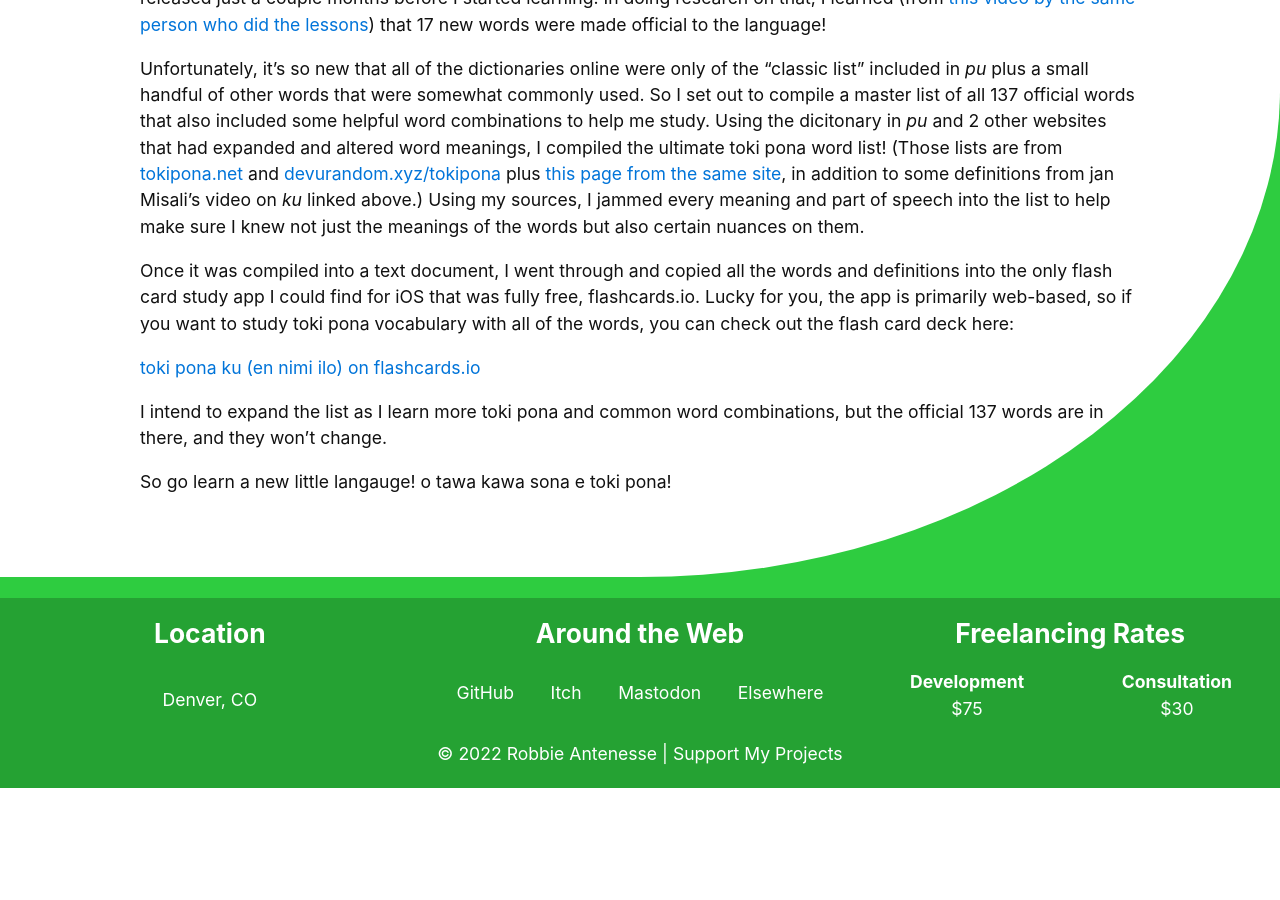
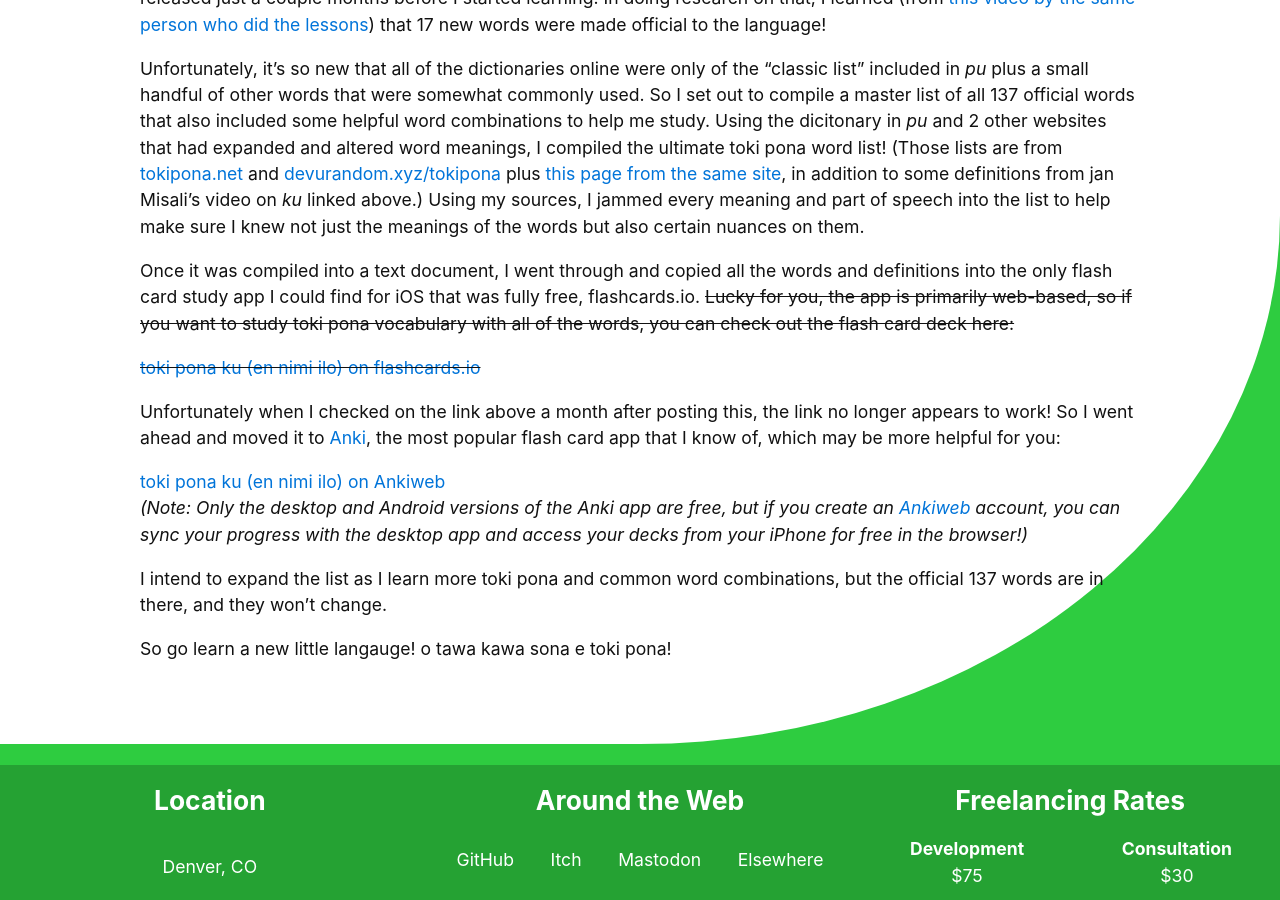
Before and after one commit to Alamantus/robbie.antenesse.net, a Jekyll site: the page built from _posts/2021-12-06-toki-pona.md, in a window 1280 px wide and 900 px high, scrolled down 1425 px. Built offline with Jekyll 4.4.1, drawn with Linux system fonts in a browser that asks for light colours; before the commit the page ends 2213 px from its top, so only the background shows below that.

Commit message:
Replace Flashcards.io with Anki in toki pona post

```diff
--- a/_posts/2021-12-06-toki-pona.md
+++ b/_posts/2021-12-06-toki-pona.md
@@ -37,9 +37,14 @@ When I decided I wanted to learn toki pona for real, I started watching a very g
 
 Unfortunately, it's so new that all of the dictionaries online were only of the "classic list" included in _pu_ plus a small handful of other words that were somewhat commonly used. So I set out to compile a master list of all 137 official words that also included some helpful word combinations to help me study. Using the dicitonary in _pu_ and 2 other websites that had expanded and altered word meanings, I compiled the ultimate toki pona word list! (Those lists are from [tokipona.net](http://tokipona.net/tp/ClassicWordList.aspx) and [devurandom.xyz/tokipona](https://devurandom.xyz/tokipona/dictionary.html) plus [this page from the same site](https://devurandom.xyz/tokipona/13.html), in addition to some definitions from jan Misali's video on _ku_ linked above.) Using my sources, I jammed every meaning and part of speech into the list to help make sure I knew not just the meanings of the words but also certain nuances on them.
 
-Once it was compiled into a text document, I went through and copied all the words and definitions into the only flash card study app I could find for iOS that was fully free, flashcards.io. Lucky for you, the app is primarily web-based, so if you want to study toki pona vocabulary with all of the words, you can check out the flash card deck here:
+Once it was compiled into a text document, I went through and copied all the words and definitions into the only flash card study app I could find for iOS that was fully free, flashcards.io. ~~Lucky for you, the app is primarily web-based, so if you want to study toki pona vocabulary with all of the words, you can check out the flash card deck here:~~
 
-[toki pona ku (en nimi ilo) on flashcards.io](https://flashcards.io/app?deck=d-17438-2021-12-06T20%3A21%3A38.051Z17)
+~~[toki pona ku (en nimi ilo) on flashcards.io](https://flashcards.io/app?deck=d-17438-2021-12-06T20%3A21%3A38.051Z17)~~
+
+Unfortunately when I checked on the link above a month after posting this, the link no longer appears to work! So I went ahead and moved it to [Anki](https://apps.ankiweb.net), the most popular flash card app that I know of, which may be more helpful for you:
+
+[toki pona ku (en nimi ilo) on Ankiweb](https://ankiweb.net/shared/info/1075479788)
+_(Note: Only the desktop and Android versions of the Anki app are free, but if you create an [Ankiweb](https://ankiweb.net) account, you can sync your progress with the desktop app and access your decks from your iPhone for free in the browser!)_
 
 I intend to expand the list as I learn more toki pona and common word combinations, but the official 137 words are in there, and they won't change.
 
```
